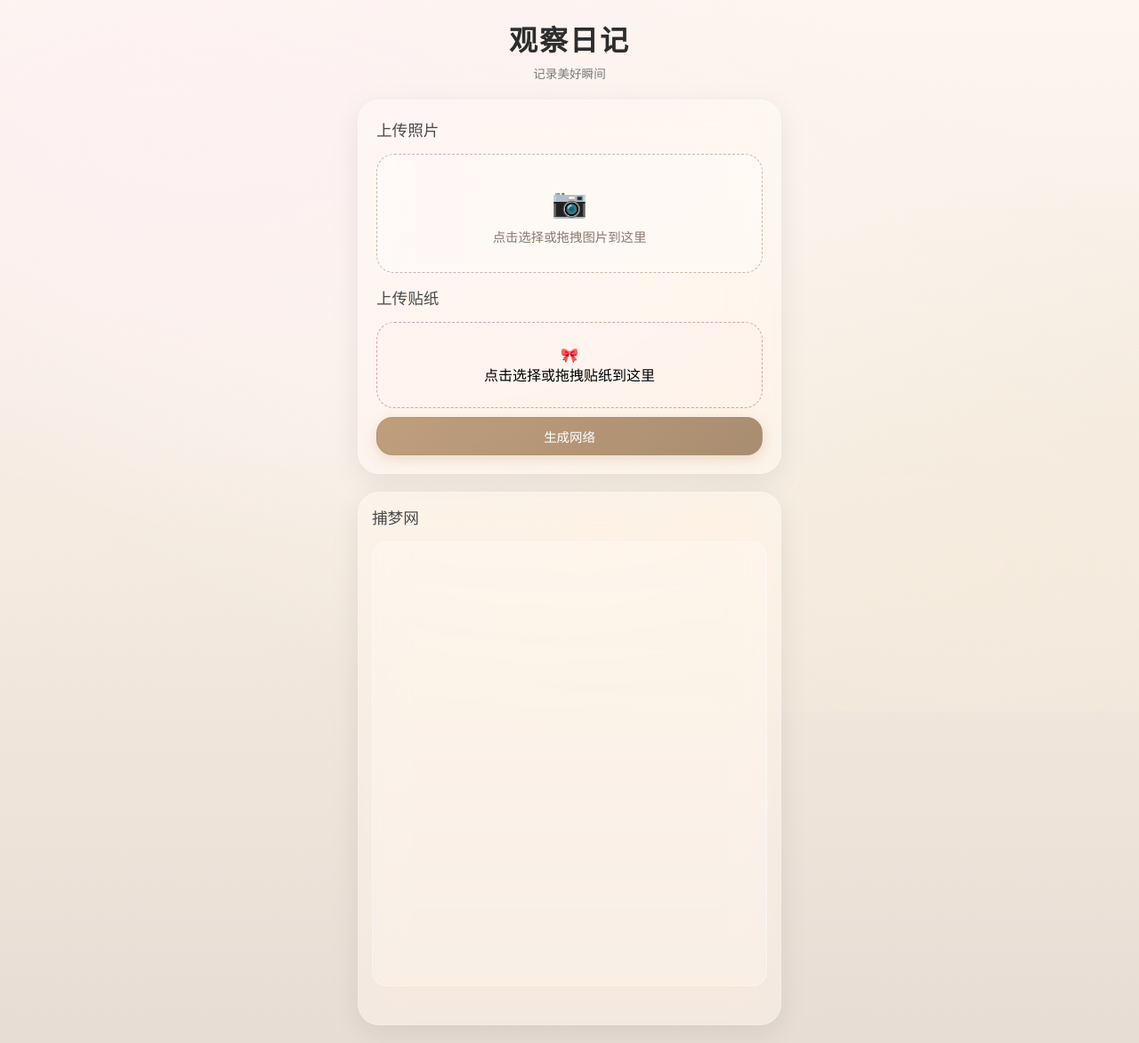
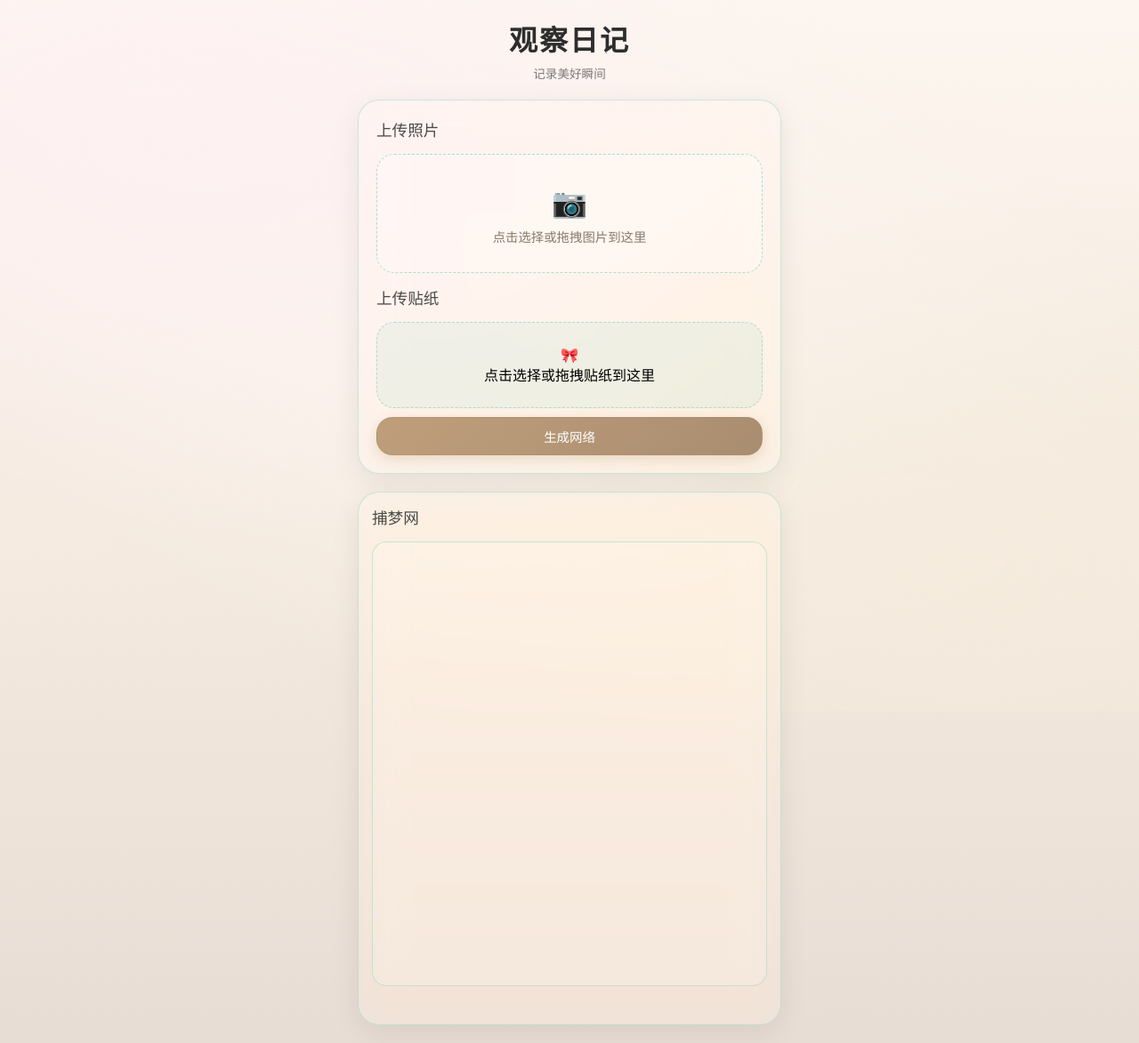
Before and after one commit to savannaliu9-source/photo-network, a Flask app: page / in a window 1280 px wide. Shown: the whole page at 89% size. Run offline with Flask 3, Linux system fonts and the light colour scheme; data that the repository does not hold is empty.

Commit message:
Add sticker float animation, mint blue borders, increased transparency

```diff
--- a/templates/index.html
+++ b/templates/index.html
@@ -10,9 +10,10 @@
         * { margin: 0; padding: 0; box-sizing: border-box; }
 
         :root {
-            --glass-bg: rgba(255, 255, 255, 0.35);
-            --glass-border: rgba(255, 255, 255, 0.25);
+            --glass-bg: rgba(255, 255, 255, 0.2);
+            --glass-border: rgba(152, 216, 200, 0.5);
             --glass-shadow: 0 8px 32px rgba(0, 0, 0, 0.08);
+            --mint-blue: #98D8C8;
         }
 
         body {
@@ -98,19 +99,19 @@
         }
 
         .upload-area {
-            border: 1px dashed #c9b8a8;
+            border: 1px dashed rgba(152, 216, 200, 0.8);
             border-radius: 20px;
             padding: 30px;
             text-align: center;
             cursor: pointer;
             transition: all 0.3s ease;
-            background: rgba(255, 255, 255, 0.3);
+            background: rgba(255, 255, 255, 0.25);
             margin-bottom: 12px;
         }
 
         .upload-area:hover, .upload-area.dragover {
-            border-color: #b8956e;
-            background: rgba(255, 252, 248, 0.5);
+            border-color: #98D8C8;
+            background: rgba(152, 216, 200, 0.3);
         }
 
         .upload-area input { display: none; }
@@ -127,18 +128,18 @@
         }
 
         .sticker-upload-area {
-            border: 1px dashed #d4a5a5;
+            border: 1px dashed rgba(152, 216, 200, 0.8);
             border-radius: 20px;
             padding: 25px;
             text-align: center;
             cursor: pointer;
             transition: all 0.3s ease;
-            background: rgba(255, 240, 240, 0.25);
+            background: rgba(152, 216, 200, 0.15);
         }
 
         .sticker-upload-area:hover, .sticker-upload-area.dragover {
-            border-color: #d48383;
-            background: rgba(255, 230, 230, 0.4);
+            border-color: #98D8C8;
+            background: rgba(152, 216, 200, 0.35);
         }
 
         .sticker-upload-area input { display: none; }
@@ -183,8 +184,8 @@
             width: 100%;
             height: 500px;
             border-radius: 16px;
-            background: rgba(255, 255, 255, 0.25);
-            border: 1px solid rgba(255, 255, 255, 0.3);
+            background: rgba(255, 255, 255, 0.15);
+            border: 1px solid rgba(152, 216, 200, 0.5);
             overflow: hidden;
         }
 
@@ -269,6 +270,12 @@
             filter: drop-shadow(0 3px 6px rgba(0,0,0,0.15));
             transition: transform 0.1s;
             user-select: none;
+            animation: stickerFloat 3s ease-in-out infinite;
+        }
+
+        @keyframes stickerFloat {
+            0%, 100% { transform: translateY(0); }
+            50% { transform: translateY(-15px); }
         }
 
         .page-sticker:hover {
```
